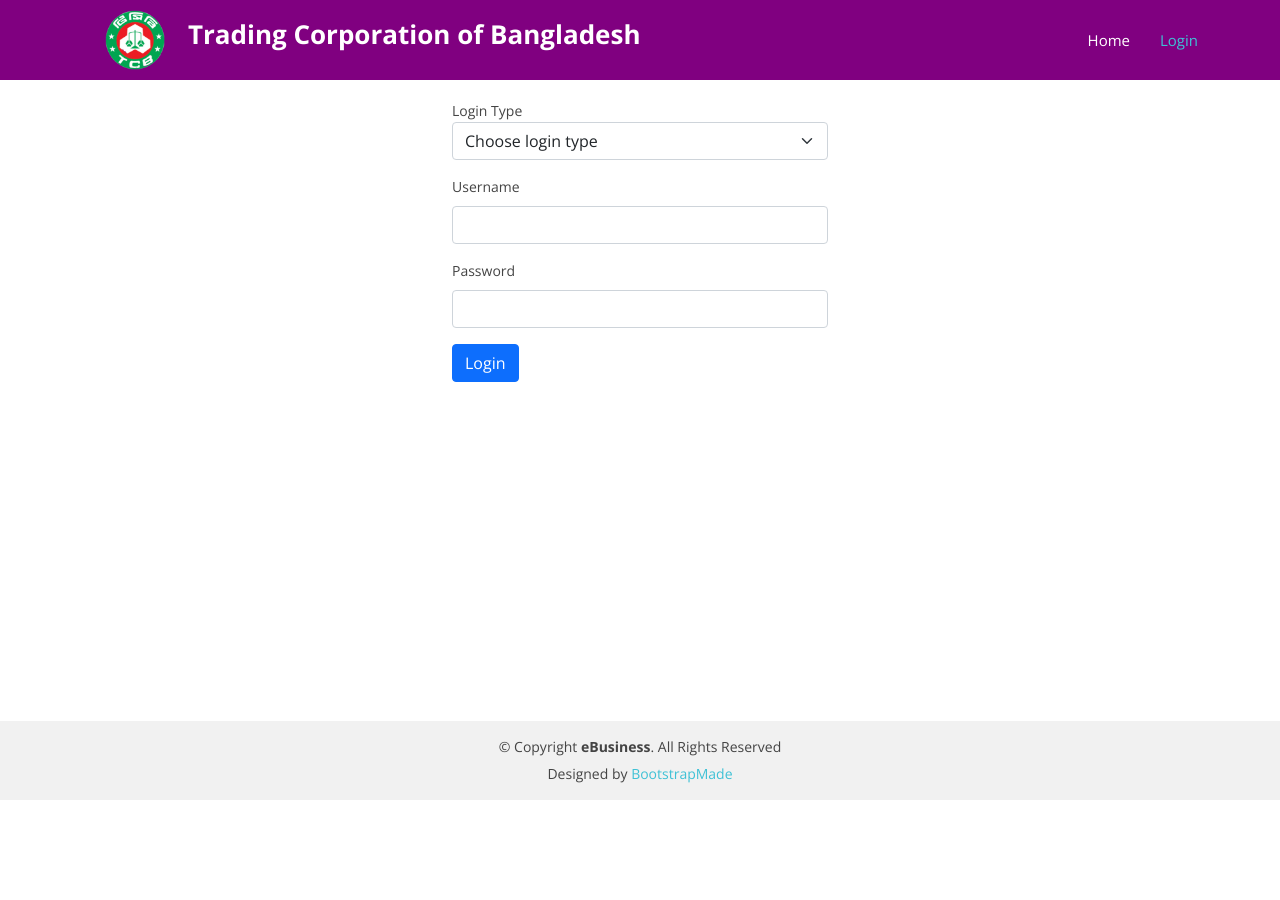
After one commit to taus-if/TCB-Goods-Distribution-System, a PHP site: page /login.html in a window 1280 px wide. The commit adds this page. Run offline with PHP 8.4, Linux system fonts and the light colour scheme.

Commit message:
added login page

```diff
--- a/assets/css/style.css
+++ b/assets/css/style.css
@@ -255,7 +255,7 @@
 #header .logo img {
   padding: 0;
   margin: 0;
-  max-height: 70px;
+  max-height: 60px;
 }
 #header .logo a{
   color: white;
--- /dev/null
+++ b/login.html
@@ -0,0 +1,203 @@
+<!DOCTYPE html>
+<html lang="en">
+
+<head>
+  <meta charset="utf-8">
+  <meta content="width=device-width, initial-scale=1.0" name="viewport">
+
+  <title>eBusiness Bootstrap Template - Index</title>
+  <meta content="" name="description">
+  <meta content="" name="keywords">
+
+  <!-- Favicons -->
+  <link href="assets/img/favicon.png" rel="icon">
+  <link href="assets/img/apple-touch-icon.png" rel="apple-touch-icon">
+
+  <!-- Google Fonts -->
+  <link href="https://fonts.googleapis.com/css?family=Open+Sans:300,400,400i,600,700|Raleway:300,400,400i,500,500i,700,800,900" rel="stylesheet">
+
+  <!-- Vendor CSS Files -->
+  <link href="assets/vendor/animate.css/animate.min.css" rel="stylesheet">
+  <link href="assets/vendor/bootstrap/css/bootstrap.min.css" rel="stylesheet">
+  <link href="assets/vendor/bootstrap-icons/bootstrap-icons.css" rel="stylesheet">
+  <link href="assets/vendor/boxicons/css/boxicons.min.css" rel="stylesheet">
+  <link href="assets/vendor/glightbox/css/glightbox.min.css" rel="stylesheet">
+  <link href="assets/vendor/swiper/swiper-bundle.min.css" rel="stylesheet">
+
+  <!-- Template Main CSS File -->
+  <link href="assets/css/style.css" rel="stylesheet">
+
+  <!-- =======================================================
+  * Template Name: eBusiness - v4.7.0
+  * Template URL: https://bootstrapmade.com/ebusiness-bootstrap-corporate-template/
+  * Author: BootstrapMade.com
+  * License: https://bootstrapmade.com/license/
+  ======================================================== -->
+</head>
+
+<body>
+
+  <!-- ======= Header ======= -->
+  <header id="header" class="fixed-top d-flex align-items-center">
+    <div class="container d-flex justify-content-between">
+
+      <div class="logo">
+        <!-- <h1><a href="index.html"><span>e</span>Business</a></h1> -->
+        <!-- Uncomment below if you prefer to use an image logo -->
+        <a href="index.html"><img src="assets/img/tcblogo-removebg-preview (1).png" alt="" class="img-fluid"><span style="font-size: 26px;">Trading Corporation of Bangladesh</span></a>
+      </div>
+
+      <nav id="navbar" class="navbar">
+        <ul>
+          <li><a class="nav-link scrollto" href="index.html">Home</a></li>
+          <li><a class="nav-link scrollto active" href="">Login</a></li>
+
+        </ul>
+        <i class="bi bi-list mobile-nav-toggle"></i>
+      </nav><!-- .navbar -->
+
+    </div>
+  </header><!-- End Header -->
+
+  <!-- ======= hero Section ======= -->
+  </section><!-- End Hero Section -->
+
+  <main id="main">
+
+    <div class="container" style="max-width: 400px;  max-height: 500px;   margin-top: 100px;">
+
+        Login Type
+        <select class="form-select mb-3" aria-label="Default select example">
+            <option selected>Choose login type</option>
+            <option value="1">Admin </option>
+            <option value="2">Dealer</option>
+          </select>
+
+          <form>
+            <div class="mb-3">
+              <label for="exampleInputEmail1" class="form-label">Username</label>
+              <input type="text" class="form-control" id="exampleInputEmail1" aria-describedby="emailHelp">
+              <!-- <div id="emailHelp" class="form-text">We'll never share your email with anyone else.</div> -->
+            </div>
+            <div class="mb-3">
+              <label for="exampleInputPassword1" class="form-label">Password</label>
+              <input type="password" class="form-control" id="exampleInputPassword1">
+            </div>
+            <!-- <div class="mb-3 form-check">
+              <input type="checkbox" class="form-check-input" id="exampleCheck1">
+              <label class="form-check-label" for="exampleCheck1">Check me out</label>
+            </div> -->
+            <button type="submit" class="btn btn-primary">Login</button>
+          </form>
+    </div>
+
+
+  </main><!-- End #main -->
+
+  <!-- ======= Footer ======= -->
+  <footer class="">
+    <!-- <div class="footer-area">
+      <div class="container">
+        <div class="row">
+          <div class="col-md-4">
+            <div class="footer-content">
+              <div class="footer-head">
+                <div class="footer-logo">
+                  <h2><span>e</span>Business</h2>
+                </div>
+
+                <p>Sed ut perspiciatis unde omnis iste natus error sit voluptatem accusantium doloremque laudantium, totam rem aperiam, eaque ipsa quae ab illo inventore veritatis.</p>
+                <div class="footer-icons">
+                  <ul>
+                    <li>
+                      <a href="#"><i class="bi bi-facebook"></i></a>
+                    </li>
+                    <li>
+                      <a href="#"><i class="bi bi-twitter"></i></a>
+                    </li>
+                    <li>
+                      <a href="#"><i class="bi bi-instagram"></i></a>
+                    </li>
+                    <li>
+                      <a href="#"><i class="bi bi-linkedin"></i></a>
+                    </li>
+                  </ul>
+                </div>
+              </div>
+            </div>
+          </div> -->
+          <!-- end single footer -->
+          <!-- <div class="col-md-4">
+            <div class="footer-content">
+              <div class="footer-head">
+                <h4>information</h4>
+                <p>
+                  Lorem ipsum dolor sit amet, consectetur adipiscing elit, sed do eiusmod tempor.
+                </p>
+                <div class="footer-contacts">
+                  <p><span>Tel:</span> +123 456 789</p>
+                  <p><span>Email:</span> contact@example.com</p>
+                  <p><span>Working Hours:</span> 9am-5pm</p>
+                </div>
+              </div>
+            </div>
+          </div> -->
+          <!-- end single footer -->
+          <!-- <div class="col-md-4">
+            <div class="footer-content">
+              <div class="footer-head">
+                <h4>Instagram</h4>
+                <div class="flicker-img">
+                  <a href="#"><img src="assets/img/portfolio/1.jpg" alt=""></a>
+                  <a href="#"><img src="assets/img/portfolio/2.jpg" alt=""></a>
+                  <a href="#"><img src="assets/img/portfolio/3.jpg" alt=""></a>
+                  <a href="#"><img src="assets/img/portfolio/4.jpg" alt=""></a>
+                  <a href="#"><img src="assets/img/portfolio/5.jpg" alt=""></a>
+                  <a href="#"><img src="assets/img/portfolio/6.jpg" alt=""></a>
+                </div>
+              </div>
+            </div>
+          </div>
+        </div>
+      </div>
+    </div> -->
+    <div class="footer-area-bottom fixed-bottom">
+      <div class="container">
+        <div class="row">
+          <div class="col-md-12 col-sm-12 col-xs-12">
+            <div class="copyright text-center">
+              <p>
+                &copy; Copyright <strong>eBusiness</strong>. All Rights Reserved
+              </p>
+            </div>
+            <div class="credits">
+              <!--
+              All the links in the footer should remain intact.
+              You can delete the links only if you purchased the pro version.
+              Licensing information: https://bootstrapmade.com/license/
+              Purchase the pro version with working PHP/AJAX contact form: https://bootstrapmade.com/buy/?theme=eBusiness
+            -->
+              Designed by <a href="https://bootstrapmade.com/">BootstrapMade</a>
+            </div>
+          </div>
+        </div>
+      </div>
+    </div>
+  </footer><!-- End  Footer -->
+
+  <div id="preloader"></div>
+  <a href="#" class="back-to-top d-flex align-items-center justify-content-center"><i class="bi bi-arrow-up-short"></i></a>
+
+  <!-- Vendor JS Files -->
+  <script src="assets/vendor/bootstrap/js/bootstrap.bundle.min.js"></script>
+  <script src="assets/vendor/glightbox/js/glightbox.min.js"></script>
+  <script src="assets/vendor/isotope-layout/isotope.pkgd.min.js"></script>
+  <script src="assets/vendor/swiper/swiper-bundle.min.js"></script>
+  <script src="assets/vendor/php-email-form/validate.js"></script>
+
+  <!-- Template Main JS File -->
+  <script src="assets/js/main.js"></script>
+
+</body>
+
+</html>
```
Also changed, not shown: index.html (+61 -61 lines), assets/img/hero-carousel/TCBTrucksell.jpg (added), assets/img/hero-carousel/tcb2.jpg (added).
